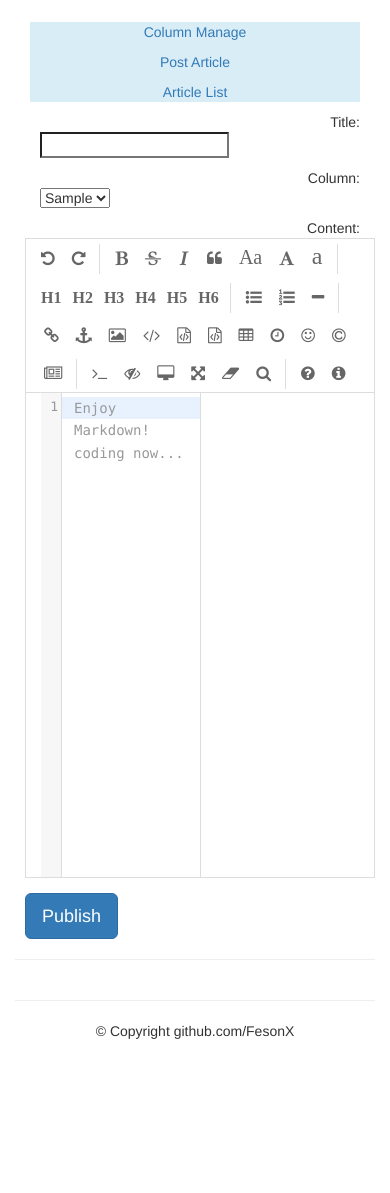
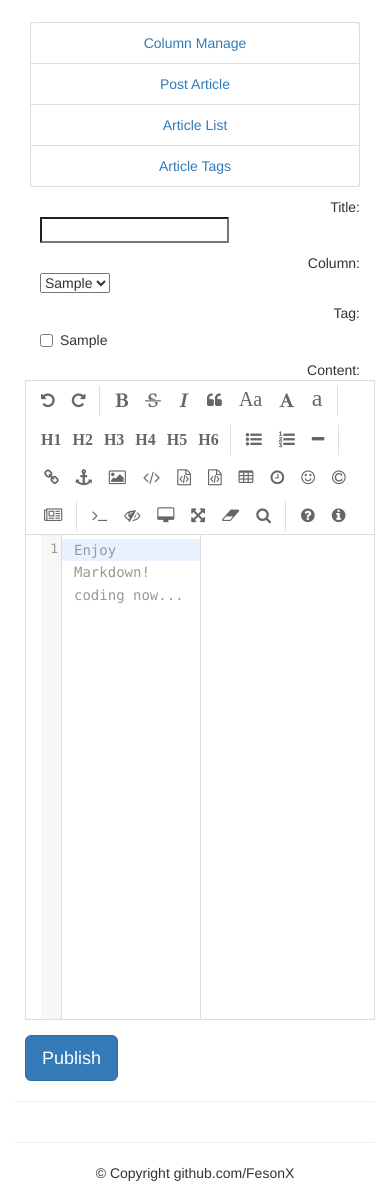
Before and after one commit to FesonX/myBlog, a Django app: a page that uses templates/article/leftslider.html in a window 390 px wide. Shown: the part 55-1248 px from the top of the page. Before the commit the page ends 1094 px from the top, so only its background shows below. Run offline with Django 3.2, Linux system fonts and the light colour scheme; a user stored in the database is signed in; tables that the repository leaves empty hold one stand-in row (values such as "Sample post"); some libraries are stand-ins or nearby versions.

Commit message:
[Add]Article tag

```diff
--- a/article/forms.py
+++ b/article/forms.py
@@ -1,5 +1,5 @@
 from django import forms
-from .models import ArticleColumn,ArticlePost, Comment
+from .models import ArticleColumn,ArticlePost, Comment, ArticleTag
 
 
 class ArticleColumnForm(forms.ModelForm):
@@ -18,3 +18,9 @@ class CommentForm(forms.ModelForm):
     class Meta:
         model = Comment
         fields = ('reviewer', 'body',)
+
+
+class ArticleTagForm(forms.ModelForm):
+    class Meta:
+        model = ArticleTag
+        fields = ('tag',)
--- a/article/models.py
+++ b/article/models.py
@@ -14,6 +14,14 @@ class ArticleColumn(models.Model):
         return self.column
 
 
+class ArticleTag(models.Model):
+    author = models.ForeignKey(User, related_name="tag", on_delete=models.CASCADE)
+    tag = models.CharField(max_length=100)
+
+    def __str__(self):
+        return self.tag
+
+
 class ArticlePost(models.Model):
     author = models.ForeignKey(User, related_name="article", on_delete=models.CASCADE)
     title = models.CharField(max_length=200)
@@ -23,6 +31,7 @@ class ArticlePost(models.Model):
     created = models.DateTimeField(default=timezone.now())
     updated = models.DateTimeField(auto_now=True)
     wow = models.ManyToManyField(User, related_name="article_wow", blank=True)
+    article_tag = models.ManyToManyField(ArticleTag, related_name='article_tag')
 
     class Meta:
         ordering = ("title",)
--- a/article/urls.py
+++ b/article/urls.py
@@ -17,4 +17,6 @@ urlpatterns = [
     url(r'^list-article-titles/(?P<username>[-\w]+)/$', list_view.article_titles, name="author_titles"),
     url(r'^list-article-detail/(?P<id>\d+)/(?P<slug>[-\w]+)/$', list_view.article_detail, name="list_article_detail"),
     url(r'^like-article/$', list_view.like_article, name="like_article"),
+    url(r'^article-tag/$', views.article_tag, name='article-tag'),
+    url(r'^del-article-tag/$', views.del_article_tag, name='del_article_tag'),
 ]
--- a/article/views.py
+++ b/article/views.py
@@ -5,8 +5,10 @@ from django.views.decorators.http import require_POST
 from django.http import HttpResponse
 from django.core.paginator import Paginator, EmptyPage, PageNotAnInteger
 
-from .models import ArticleColumn, ArticlePost
-from .forms import ArticleColumnForm, ArticlePostForm
+from .models import ArticleColumn, ArticlePost, ArticleTag
+from .forms import ArticleColumnForm, ArticlePostForm, ArticleTagForm
+
+import json
 
 
 @login_required(login_url='/account/login')
@@ -70,6 +72,11 @@ def article_post(request):
                 new_article.author = request.user
                 new_article.column = request.user.article_column.get(id=request.POST['column_id'])
                 new_article.save()
+                tags = request.POST['tags']
+                if tags:
+                    for _tag in json.loads(tags):
+                        _tag = request.user.tag.get(tag=_tag)
+                        new_article.article_tag.add(_tag)
                 return HttpResponse("1")
             except:
                 return HttpResponse("2")
@@ -78,8 +85,10 @@ def article_post(request):
     else:
         article_post_form = ArticlePostForm()
         article_columns = request.user.article_column.all()
+        article_tags = request.user.tag.all()
         return render(request, "article/column/article_post.html", {"article_post_form": article_post_form,
-                                                                    "article_columns": article_columns})
+                                                                    "article_columns": article_columns,
+                                                                    "article_tags": article_tags})
 
 
 @login_required(login_url='/account/login/')
@@ -103,7 +112,9 @@ def article_list(request):
 @login_required(login_url='/account/login/')
 def article_detail(request, id, slug):
     article = get_object_or_404(ArticlePost, id=id, slug=slug)
-    return render(request, "article/column/article_detail.html", {"article": article})
+    article_tags = request.user.tag.all()
+    return render(request, "article/column/article_detail.html", {"article": article,
+                                                                  "article_tags": article_tags})
 
 
 @login_required(login_url='/account/login/')
@@ -122,24 +133,65 @@ def del_article(request):
 @login_required(login_url='/account/login/')
 @csrf_exempt
 def edit_article(request, article_id):
-    print(article_id)
-    print(request.method)
     if request.method == 'GET':
         article_columns = request.user.article_column.all()
         article = ArticlePost.objects.get(id=article_id)
         this_article_form = ArticlePostForm(initial={"title": article.title})
         this_article_column = article.column
+        article_tags = request.user.tag.all()
+
         return render(request, "article/column/edit_article.html",
                       {"article": article, "article_columns": article_columns,
                        "this_article_column": this_article_column,
-                       "this_article_form": this_article_form})
+                       "this_article_form": this_article_form,
+                       "article_tags": article_tags})
     else:
         re_article = ArticlePost.objects.get(id=article_id)
         try:
             re_article.column = request.user.article_column.get(id=request.POST['column_id'])
             re_article.title = request.POST['title']
             re_article.body = request.POST['body']
+            tags = request.POST['tags']
+            if tags:
+                for _tag in json.loads(tags):
+                    _tag = request.user.tag.get(tag=_tag)
+                    re_article.article_tag.add(_tag)
             re_article.save()
             return HttpResponse("1")
         except:
             return HttpResponse("2")
+
+
+@login_required(login_url='/account/login')
+@csrf_exempt
+def article_tag(request):
+    if request.method == 'GET':
+        tags = ArticleTag.objects.filter(author=request.user)
+        tag_form = ArticleTagForm()
+        return render(request, "article/tag/tag_list.html", {"article_tags": tags, "article_tag_form": tag_form})
+
+    if request.method == 'POST':
+        tag_form = ArticleTagForm(data=request.POST)
+        if tag_form.is_valid():
+            try:
+                new_tag = tag_form.save(commit=False)
+                new_tag.author = request.user
+                new_tag.save()
+                return HttpResponse("1")
+            except:
+                return HttpResponse("Failed to save data.")
+        else:
+            return HttpResponse("Invalid Form")
+
+
+@login_required(login_url='/account/login')
+@csrf_exempt
+def del_article_tag(request):
+    tag_id = request.POST['tag_id']
+    try:
+        tag = ArticleTag.objects.get(id=tag_id)
+        tag.delete()
+        return HttpResponse("1")
+    except:
+        pass
+    return HttpResponse("2")
--- a/templates/article/column/article_detail.html
+++ b/templates/article/column/article_detail.html
@@ -6,6 +6,9 @@
     <header>
         <h1>{{ article.title }}</h1>
         <p>{{ user.username }}</p>
+        <p><span style="margin-right: 10px"><strong>Tags:</strong></span>
+            {# DO NOT leave space before 'join' #}
+                        {{ article.article_tag.all | join:", " }} </p>
     </header>
 
     <link rel="stylesheet" href="{% static 'editor/css/editormd.preview.css' %}" />
--- a/templates/article/column/article_post.html
+++ b/templates/article/column/article_post.html
@@ -14,6 +14,7 @@ Article Column
             <div class="col-md-2 text-right"><span>Title:</span></div>
             <div class="col-md-10 text-left">{{ article_post_form.title }}</div>
         </div>
+
         <div class="row" style="margin-top: 10px;">
             <div class="col-md-2 text-right"><span>Column:</span></div>
             <div class="col-md-10 text-left">
@@ -24,6 +25,21 @@ Article Column
                 </select>
             </div>
         </div>
+
+        <div class="row" style="margin-top: 10px">
+            <div class="col-md-2 text-right"><span>Tag:</span></div>
+            <div class="col-md-10 text-left">
+                {% for tag in article_tags %}
+                    <label class="checkbox-inline">
+                        <input type="checkbox" id="{{ tag.id }}" name="article_tag"
+                               value="{{ tag.tag }}">{{ tag.tag }}
+                    </label>
+                    {% empty %}
+                    <p>Not tag yet.</p>
+                {% endfor %}
+            </div>
+        </div>
+
         <div class="row" style="margin-top: 10px;">
             <div class="col-md-2 text-right"><span>Content:</span></div>
             {# Markdown Editor #}
@@ -39,6 +55,7 @@ Article Column
 </div>
     <script type="text/javascript" src="{% static 'js/jquery.js' %}"></script>
     <script type="text/javascript" src="{% static 'js/layer.js' %}"></script>
+    <script type="text/javascript" src="https://github.com/douglascrockford/JSON-js/blob/master/json2.js"></script>
     <script src="{% static 'editor/editormd.min.js' %}"></script>
     <script type="text/javascript">
         $(function() {
@@ -54,10 +71,14 @@ Article Column
         var title = $("#id_title").val();
         var column_id = $("#which_column").val();
         var body = $("#id_body").val();
+        var article_tags = [];
+        $.each($("input[name='article_tag']:checked"),
+        function () {article_tags.push($(this).val());
+        });
         $.ajax({
             url: "{% url 'article:article_post' %}",
             type: "POST",
-            data: {"title": title, "body": body, "column_id": column_id},
+            data: {"title": title, "body": body, "column_id": column_id, 'tags': JSON.stringify(article_tags)},
             success: function (e) {
                 if(e == "1"){
                     layer.msg("Posted Successfully.");
--- a/templates/article/leftslider.html
+++ b/templates/article/leftslider.html
@@ -1,7 +1,8 @@
 <div class="bg-info">
     <div class="text-center" style="margin-top: 5px">
-        <p><a href="{% url 'article:article_column' %}">Column Manage</a> </p>
-        <p><a href="{% url 'article:article_post' %}">Post Article</a> </p>
-        <p><a href="{% url 'article:article_list' %}">Article List</a> </p>
+        <p class="list-group-item"><a href="{% url 'article:article_column' %}">Column Manage</a> </p>
+        <p class="list-group-item"><a href="{% url 'article:article_post' %}">Post Article</a> </p>
+        <p class="list-group-item"><a href="{% url 'article:article_list' %}">Article List</a> </p>
+        <p class="list-group-item"><a href="{% url 'article:article-tag' %}">Article Tags</a></p>
     </div>
 </div>
--- a/templates/article/list/article_detail.html
+++ b/templates/article/list/article_detail.html
@@ -17,6 +17,9 @@
                             {{ total_likes }}&nbsp;</span>
                         <span style="margin-left: 20px" >{{ total_views }}&nbsp;view{{ total_views | pluralize}}</span>
                     </p>
+                    <p><span style="margin-right: 10px"><strong>Tags:</strong></span>
+                        {# DO NOT leave space before 'join' #}
+                        {{ article.article_tag.all | join:"," }} </p>
                 </header>
                 <hr>
                 <link rel="stylesheet" href="{% static 'editor/css/editormd.preview.css' %}" />
```
Also changed, not shown: templates/article/column/edit_article.html (+21 -1 lines), templates/article/tag/tag_list.html (added, +86 -0 lines). Lines whose indentation alone changed are shown as unchanged.
